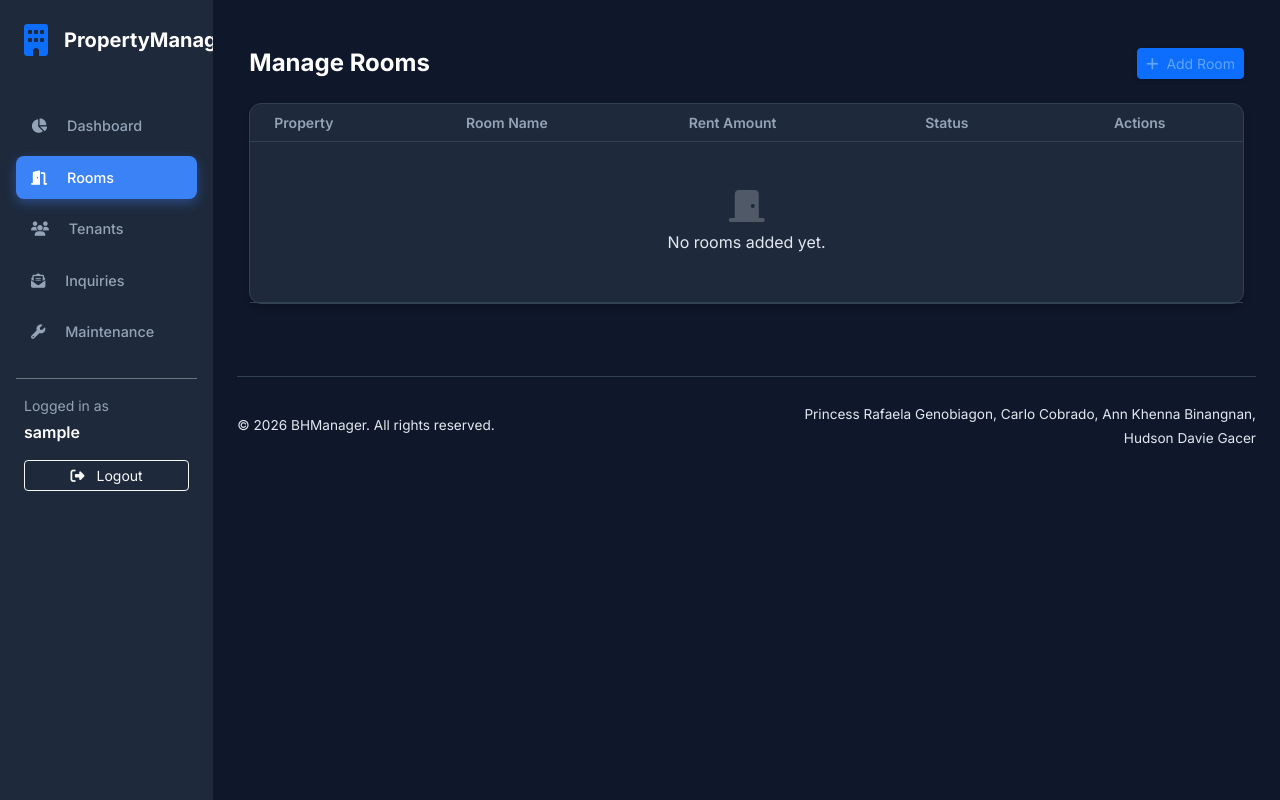
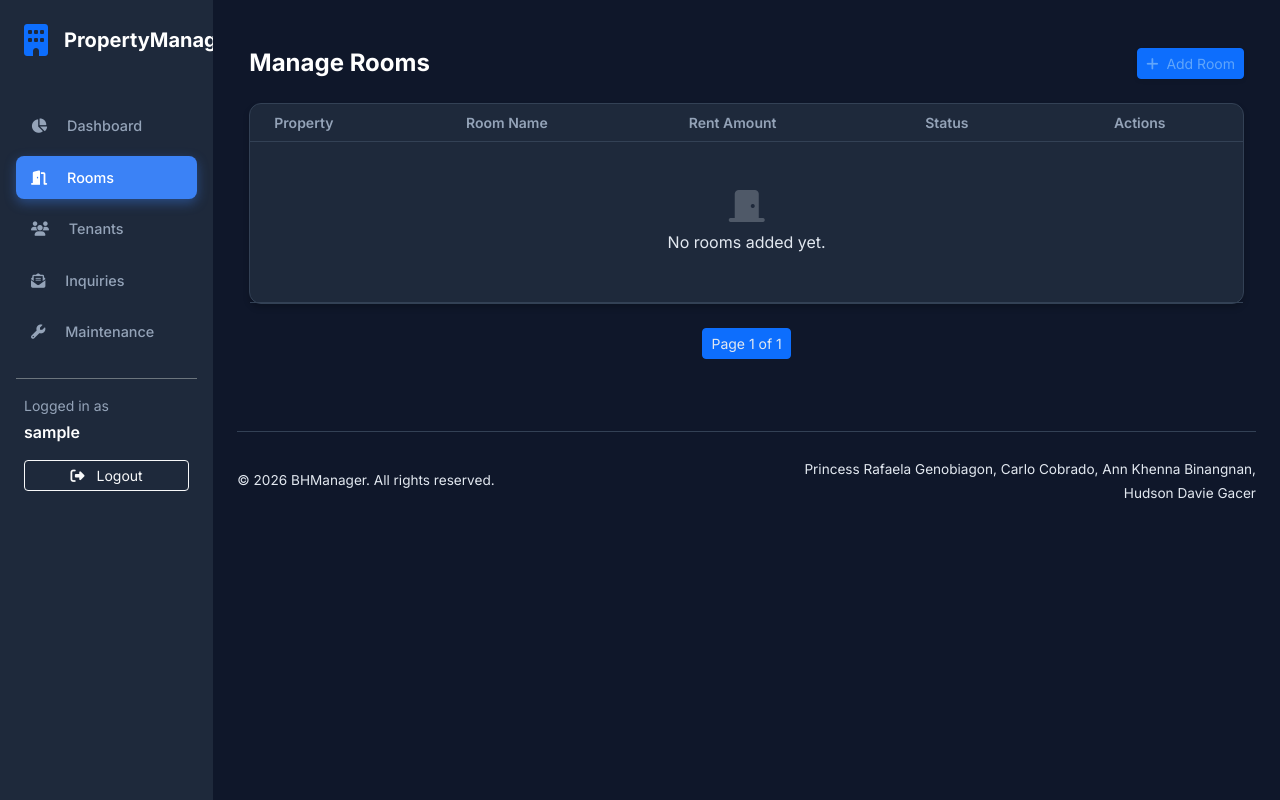
Before and after one commit to hdsn211/BHPropManagement, a Django app: page /rooms/ in a window 1280 px wide. Run offline with Django 5.2, Linux system fonts and the light colour scheme; the visitor is signed in with stand-in values (Sample User, id 1); data that the repository does not hold is empty.

Commit message:
Cleaning again

```diff
--- a/properties/templates/properties/room_list.html
+++ b/properties/templates/properties/room_list.html
@@ -24,10 +24,9 @@
                     </tr>
                 </thead>
                 <tbody>
-                    {% for room in rooms %}
+                    <!-- CHANGED 'rooms' TO 'page_obj' HERE -->
+                    {% for room in page_obj %}
                     <tr>
-
-                        <!-- PROPERTY COLUMN  -->
                         <td class="ps-4">
                             <span class="badge bg-primary bg-opacity-25 text-primary mb-1" style="font-size: 0.75rem;">
                                 {{ room.property.get_property_type_display|default:"Unassigned" }}
@@ -35,11 +34,11 @@
                             <p class="text-white mb-0" style="font-size: 0.85rem;">{{ room.property.name|default:"No Property" }}</p>
                         </td>
 
-                        <!-- ROOM NAME WITH IMAGE -->
                         <td>
                             <div class="d-flex align-items-center">
                                 {% if room.image %}
-                                    <img src="{{ room.image.url }}" class="rounded me-3" alt="{{ room.name }}" style="width: 45px; height: 45px; object-fit: cover; border: 1px solid #334155;">
+                                    <!-- loading="lazy" stops the browser from downloading images until you scroll to them -->
+                                    <img src="{{ room.image.url }}" loading="lazy" class="rounded me-3" alt="{{ room.name }}" style="width: 45px; height: 45px; object-fit: cover; border: 1px solid #334155;">
                                 {% else %}
                                     <div class="rounded bg-secondary bg-opacity-25 me-3 d-flex align-items-center justify-content-center" style="width: 45px; height: 45px;">
                                         <i class="fas fa-door-open text-muted"></i>
@@ -49,10 +48,8 @@
                             </div>
                         </td>
 
-                        <!-- AMOUNT -->
                         <td class="text-white fw-semibold">₱{{ room.rent_amount }}</td>
 
-                        <!-- STATUS  -->
                         <td>
                             {% if room.is_occupied %}
                                 <span class="badge bg-success px-3 py-2 rounded-pill">Occupied</span>
@@ -61,7 +58,6 @@
                             {% endif %}
                         </td>
 
-                        <!-- ACTIONS -->
                         <td class="pe-4 text-center">
                             <a href="{% url 'room_detail' room.id %}" class="btn btn-sm btn-outline-info me-1" title="View">
                                 <i class="fas fa-eye"></i>
@@ -87,6 +83,33 @@
         </div>
     </div>
 
+    <!-- ADDED PAGINATION BUTTONS HERE -->
+    <nav class="mt-4 d-flex justify-content-center">
+        <ul class="pagination pagination-sm mb-0">
+            {% if page_obj.has_previous %}
+                <li class="page-item">
+                    <a class="page-link bg-dark text-white border-secondary" href="?page=1">&laquo; First</a>
+                </li>
+                <li class="page-item">
+                    <a class="page-link bg-dark text-white border-secondary" href="?page={{ page_obj.previous_page_number }}">Previous</a>
+                </li>
+            {% endif %}
+
+            <li class="page-item active">
+                <span class="page-link bg-primary border-primary text-white">Page {{ page_obj.number }} of {{ page_obj.paginator.num_pages }}</span>
+            </li>
+
+            {% if page_obj.has_next %}
+                <li class="page-item">
+                    <a class="page-link bg-dark text-white border-secondary" href="?page={{ page_obj.next_page_number }}">Next</a>
+                </li>
+                <li class="page-item">
+                    <a class="page-link bg-dark text-white border-secondary" href="?page={{ page_obj.paginator.num_pages }}">Last &raquo;</a>
+                </li>
+            {% endif %}
+        </ul>
+    </nav>
+
 </div>
 
 {% endblock %}
--- a/properties/views.py
+++ b/properties/views.py
@@ -1,5 +1,6 @@
 from django.contrib.auth.decorators import login_required
 from django.shortcuts import redirect, render, get_object_or_404
+from django.core.paginator import Paginator
 from .models import Property, Room
 from .forms import RoomForm
 from tenants.models import Tenant
@@ -18,11 +19,17 @@ def public_room_list(request, property_id):
     context = {'property': property, 'rooms': rooms, 'form': form}
     return render(request, 'properties/public_room_list.html', context)
 
-# --- ADMIN CRUD VIEWS ---
 @login_required
 def room_list(request):
-    rooms = Room.objects.select_related('property').all()
-    return render(request, 'properties/room_list.html', {'rooms': rooms})
+    rooms = Room.objects.select_related('property').all().order_by('name')
+    # Paginate (Show 10 rooms per page)
+    paginator = Paginator(rooms, 10)
+    page_number = request.GET.get('page')
+    page_obj = paginator.get_page(page_number)
+    context = {
+        'page_obj': page_obj,
+    }
+    return render(request, 'properties/room_list.html', context)
 
 @login_required
 def room_detail(request, id):
```
